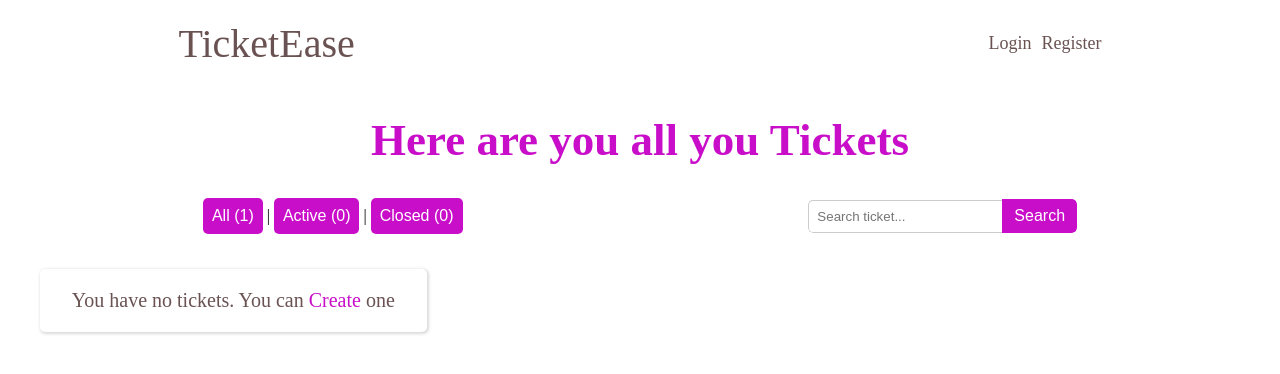
After one commit to TKaburu/TicketEase, a Django app: a page that uses tickets/templates/tickets/navbar.html in a window 1280 px wide. The commit adds this page. Shown: the top 374 px of the page. Run offline with Django 5.2, Linux system fonts and the light colour scheme; data comes from the database, SQL or seed files in the repository; both versions use the stored data as it was after the commit; parts of the project's set-up code (start-up, migrations or seed data) failed here and were passed over.

Commit message:
feat: client dashboard that shows all their tickets

```diff
--- /dev/null
+++ b/tickets/templates/tickets/client-dashboard.html
@@ -0,0 +1,75 @@
+{% extends 'tickets/index.html' %}
+{% load static %}
+
+{% block css %}
+    <link rel="stylesheet" href="{% static  'tickets/styles/dashboards.css' %}">
+{% endblock %}
+
+{% block content %}
+    <section class="dashboard-container">
+        <div class="title">
+            <h1>Here are you all you Tickets</h1>
+        </div>
+
+        <!-- status filters -->
+        <section class="search-filters">
+            <section class="status-filters">
+                <div class="filter-btns">
+                    <button>
+                        <a href="{% url 'client-dashboard' username=request.user.username %}?status=" style="color: white;">All ({{ all_count }})</a>
+                    </button>
+                    |
+                    <button>
+                        <a href="{% url 'client-dashboard' username=request.user.username %}?status=active" style="color: white;">Active ({{ active_count }})</a>
+                    </button>
+                    |
+                    <button>
+                        <a href="{% url 'client-dashboard' username=request.user.username %}?status=closed" style="color: white;">Closed ({{ closed_count }})</a>
+                    </button>
+                </div>
+            </section>
+
+            <!-- search bar -->
+            <section class="search-bar-container">
+                <form class="search-bar method="GET" action="{% url 'tickets-view' %}">
+                    <input type="text" name="q" placeholder="Search ticket...">
+                    <button type="submit">Search</button>
+                </form>
+            </section>
+        </section>
+        <section class="tickets">
+            {% for ticket in tickets %}
+                <div class="ticket-container">
+                    <section class="ticket-details">
+                        <div class="title">
+                            <h2 style="font-size: 25px;"> <a href="{% url 'ticket-details' slug=ticket.slug %}" style="color: rgb(201, 14, 201);">{{ ticket.title }}</a></h2>
+                        </div>
+                        <section class="status">
+                            <p style="text-align: center;">Status: <b>{{ ticket.status }}</b></p>
+                        </section>
+                        <div class="detail-header">
+                            <div class="created-by">
+                                {% if ticket.assigned_to %}
+                                    <p>assigned To: {{ticket.created_by}}</p>
+                                {% else %}
+                                    <p>assigned To: No one yet</p>
+                                {% endif %}
+                            </div>
+                            <div class="date">
+                                <p>Created on: {{ticket.created_on | date:'F j, Y' }}</p>
+                            </div>
+                        </div>
+                        <section class="description">
+                            <p>{{ ticket.description | truncatechars:100 }}</p>
+                        </section>
+                    </section>
+                </div>
+            {% empty %}
+                    <section class="empty" style="display: flex; justify-content: center; align-items: center;">
+                        <p>You have no tickets. You can <a href="{% url 'create-ticket' %}" style="color: rgb(201, 14, 201);">Create </a>one</p>
+                    </section>
+            {% endfor %}
+        </section>
+    </section>
+
+{% endblock %}
--- a/tickets/templates/tickets/navbar.html
+++ b/tickets/templates/tickets/navbar.html
@@ -3,13 +3,22 @@
     <div class="logo">
         <a href="{% url 'home' %}">TicketEase</a>
     </div>
+
     <nav class="nav-links">
-        <a href="{% url 'home' %}">Home</a>
-        <a href="{% url 'tickets-view' %}">Tickets</a>
-        {% if user.is_authenticated %}
-            <a href="{% url 'engineer-dashboard' user.username %}">Dashboard</a>
+        {% if request.user.user_type == 'engineer' %}
+            <a href="{% url 'home' %}">Home</a>
+            <a href="{% url 'tickets-view' %}">Tickets</a>
+            {% if user.is_authenticated %}
+                <a href="{% url 'engineer-dashboard' user.username %}">Dashboard</a>
+            {% endif %}
+        {% elif request.user.user_type == 'client' %}
+            <a href="{% url 'home' %}">Home</a>
+            {% if user.is_authenticated %}
+                <a href="{% url 'client-dashboard' user.username %}">Dashboard</a>
+            {% endif %}
         {% endif %}
     </nav>
+
     <section class="auth">
         {% if user.is_authenticated %}
             <a href="#" class="avatar avatar--medium active">
--- a/tickets/urls.py
+++ b/tickets/urls.py
@@ -8,6 +8,7 @@ urlpatterns = [
     path('create-ticket/', createTicket, name='create-ticket'),
     path('tickets/<slug:slug>/accept/', acceptTicket, name='accept-ticket'),
     path('tickets/<slug:slug>/close/', closeTicket, name='close-ticket'),
-    path('<str:username>/dashboard', engineerDashboard, name='engineer-dashboard'),
+    path('engineer/<str:username>/dashboard', engineerDashboard, name='engineer-dashboard'),
+    path('client/<str:username>/dashboard', clientDashboard, name='client-dashboard'),
     path('delete-message/<int:msg_id>/', deleteMessage, name='delete-message'),
 ]
--- a/tickets/views.py
+++ b/tickets/views.py
@@ -116,6 +116,47 @@ def deleteMessage(request, msg_id):
 
     return render(request, 'tickets/delete.html', {'obj': message})
 
+# <==================== Clientss views ====================>
+
+def clientDashboard(request, username):
+    """
+    logic for a dashboard that shows all the tickets a client has
+    Creates on
+    Args:
+        username: the request user who is a client
+    """
+    current_client = get_object_or_404(CustomUser, username=username)
+    tickets = Ticket.objects.filter(created_by=current_client)
+    status = request.GET.get('status')
+    query = request.GET.get('Q')
+
+    if status:
+        tickets = Ticket.objects.filter(status=status)
+
+    elif query:
+        tickets = tickets.filter(
+            Q(title__icontains=query) |
+            Q(description__icontains=query) |
+            Q(status__icontains=query) |
+            Q(assigned_to__username__icontains=query)
+        )
+
+    tickets = tickets.order_by('-status', '-created_on')
+    # Get the relative counts for the dashboard
+    all_count = Ticket.objects.count()
+    active_count = tickets.filter(status='active').count()
+    closed_count = tickets.filter(status='closed').count()
+
+    context = {
+        'tickets': tickets,
+        'all_count': all_count,
+        'active_count': active_count,
+        'closed_count': closed_count,
+        }
+
+    return render(request, 'tickets/client-dashboard.html', context)
+
+
 # <==================== Engineers views ====================>
 
 @login_required(login_url=('account_login'))
```
Also changed, not shown: db.sqlite3.
